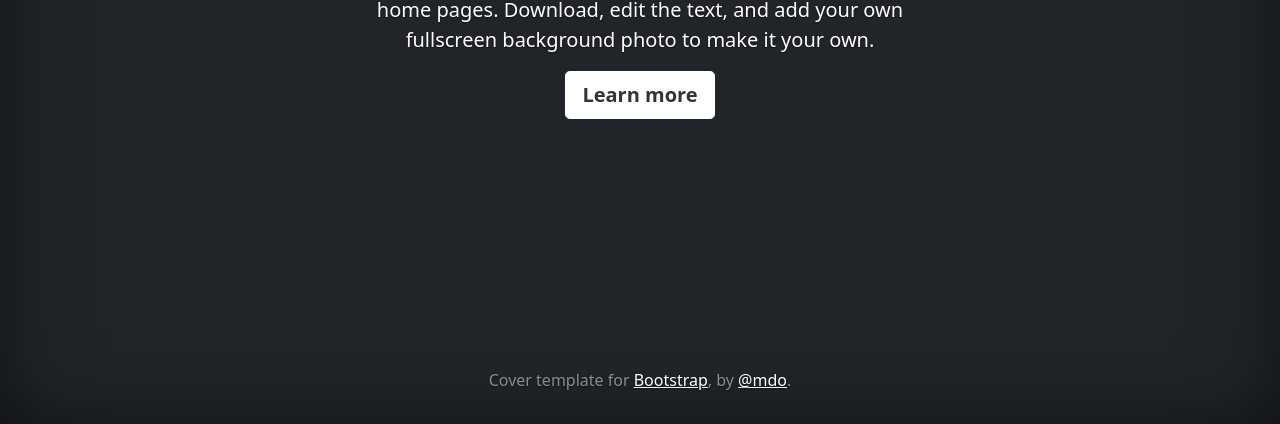
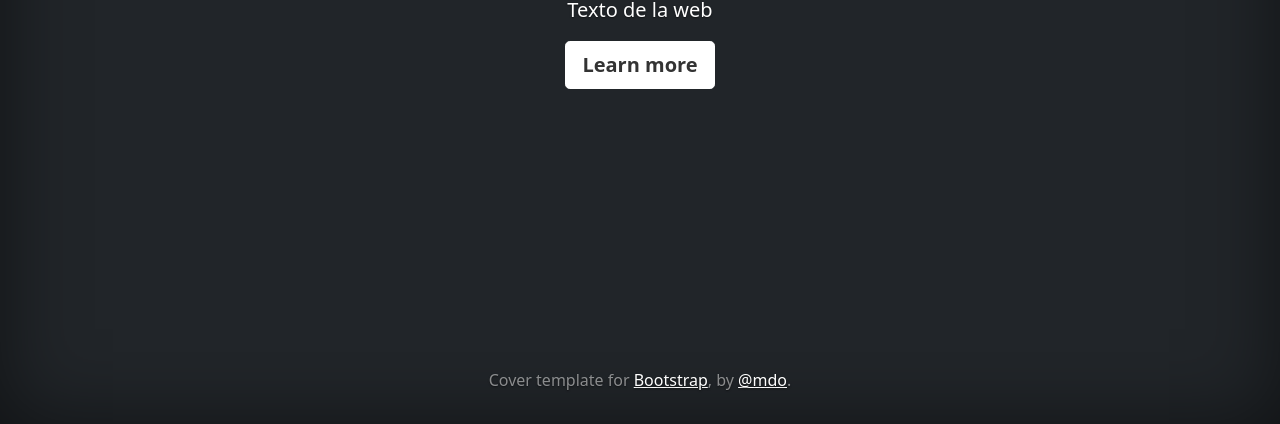
Before and after one commit to Adrian68604/flesiAdri, a plain HTML site: page index.html in a window 1280 px wide. Shown: the part 376-800 px from the top of the page. Drawn offline with Linux system fonts and the light colour scheme.

Commit message:
Modificamos texto web

```diff
--- a/index.html
+++ b/index.html
@@ -51,7 +51,7 @@
 
   <main class="px-3">
     <h1>Titulo de la WEB.</h1>
-    <p class="lead">Cover is a one-page template for building simple and beautiful home pages. Download, edit the text, and add your own fullscreen background photo to make it your own.</p>
+    <p class="lead">Texto de la web</p>
     <p class="lead">
       <a href="#" class="btn btn-lg btn-secondary fw-bold border-white bg-white">Learn more</a>
     </p>
```
